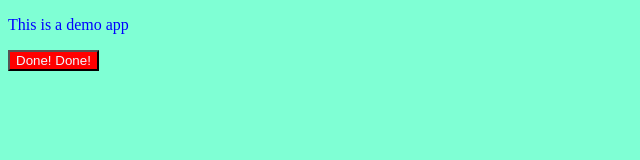
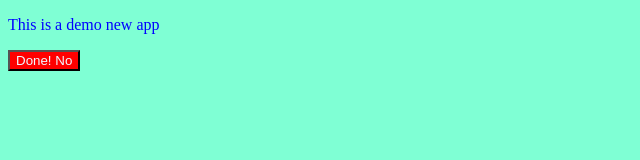
Before and after one commit to NguyenXuanNghiatttc071/git, a plain HTML site: page index.html in a window 1280 px wide. Shown: the full height of the page, 0-640 px from the left. Drawn offline with Linux system fonts and the light colour scheme.

Commit message:
Update index.html

```diff
--- a/index.html
+++ b/index.html
@@ -9,7 +9,7 @@
   <link rel="stylesheet" href="index2.css">
 </head>
 <body>
-  <p>This is a demo app</p>
-  <button>Done! Done!</button>
+  <p>This is a demo new app</p>
+  <button>Done! No</button>
 </body>
 </html>
```
